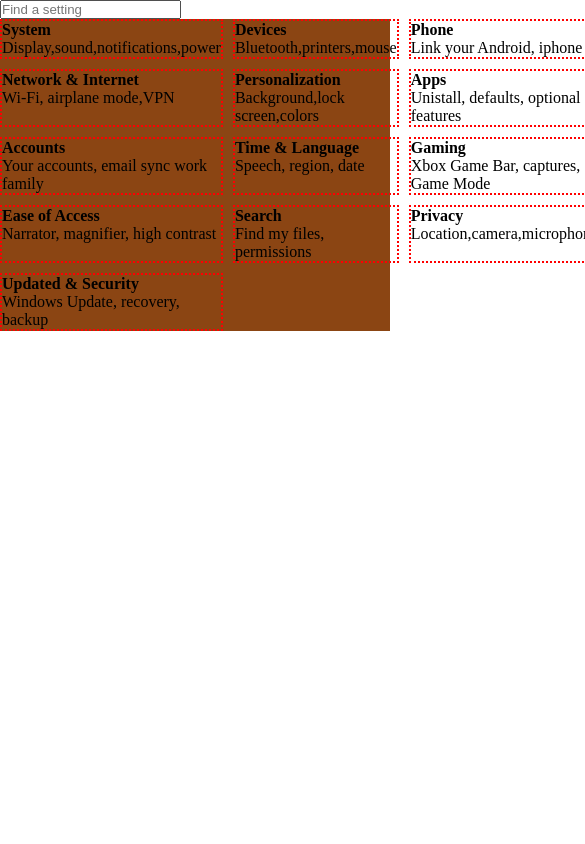
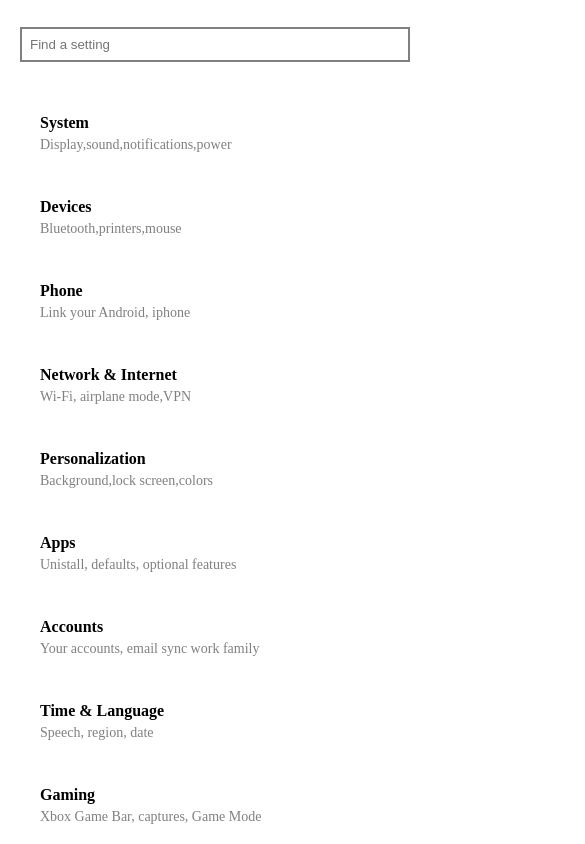
Before and after one commit to achoka2/Windows-10-Settiings-Page, a plain HTML site: page index.html in a window 390 px wide. Shown: the top 844 px of the page, 585 px wide, since content can reach past the window. Drawn offline with Linux system fonts and the light colour scheme.

Commit message:
added media queries for small devices,Still lots of work to do

```diff
--- a/index.html
+++ b/index.html
@@ -4,11 +4,16 @@
     <meta charset="UTF-8" />
     <meta http-equiv="X-UA-Compatible" content="IE=edge" />
     <meta name="viewport" content="width=device-width, initial-scale=1.0" />
-    <!--<link rel="stylesheet" href="path/to/font-awesome/css/font-awesome.min.css">-->
+    <link
+      rel="stylesheet"
+      href="https://cdnjs.cloudflare.com/ajax/libs/font-awesome/4.7.0/css/font-awesome.min.css"
+    />
     <link rel="stylesheet" href="style.css" />
     <title>Windows 10 settings</title>
   </head>
   <body>
+    <h2 class="head">Windows Settings</h2>
+
     <div class="search">
       <input
         type="text"
--- a/style.css
+++ b/style.css
@@ -3,13 +3,96 @@
   margin: 0;
   box-sizing: border-box;
 }
+.head {
+  margin: 40px 20px;
+  text-align: center;
+}
+.search {
+  margin-bottom: 20px;
+  text-align: center;
+}
+input[type="text"] {
+  background-color: white;
+  border: 2px solid rgb(47, 6, 231);
+  padding: 8px 8px;
+  width: 25%;
+}
+input[type="text"] {
+  outline: none;
+}
+h4 {
+  line-height: 22px;
+}
+p {
+  line-height: 22px;
+  font-size: 14px;
+  color: grey;
+}
 
 .content {
+  margin: 0 auto;
   display: grid;
-  grid-template-columns: 1fr 1fr 1fr;
-  gap: 10px;
-  background-color: saddlebrown;
+  grid-template-columns: repeat(5, 240px);
+  grid-template-rows: repeat(3, 1fr);
+  gap: 20px;
+  padding: 10px 100px 10px 100px;
 }
 .container-items {
-  border: 2px dotted red;
+  padding: 20px;
+  word-wrap: break-word;
 }
+
+.container-items:hover {
+  cursor: pointer;
+  border: 2px solid rgba(0, 0, 0, 0.5);
+}
+/*adding media query*/
+@media (max-width: 600px) {
+  .head {
+    visibility: hidden;
+    margin: 0px;
+  }
+  .search {
+    margin-bottom: 20px;
+    text-align: left;
+  }
+  input[type="text"] {
+    margin-left: 20px;
+    background-color: white;
+    border: 2px solid grey;
+    padding: 8px 8px;
+    width: 100%;
+  }
+  input[type="text"]:focus {
+    border: 2px solid blue;
+    outline: none;
+  }
+  h4 {
+    line-height: 22px;
+  }
+  p {
+    line-height: 22px;
+    font-size: 14px;
+    color: grey;
+  }
+
+  .content {
+    display: block;
+    padding: 10px 0px 10px 0px;
+  }
+  .container-items:hover {
+    background-color: rgb(202, 200, 200);
+    border: none;
+    outline: none;
+  }
+  .container-items {
+    margin-left: 20px;
+    padding: 20px;
+    word-wrap: break-word;
+  }
+
+  .container-items:hover {
+    cursor: pointer;
+    border: 2px solid rgba(0, 0, 0, 0.5);
+  }
+}
```
Also changed, not shown: laptop-solid.svg (added), searchicon.jpg (added).
